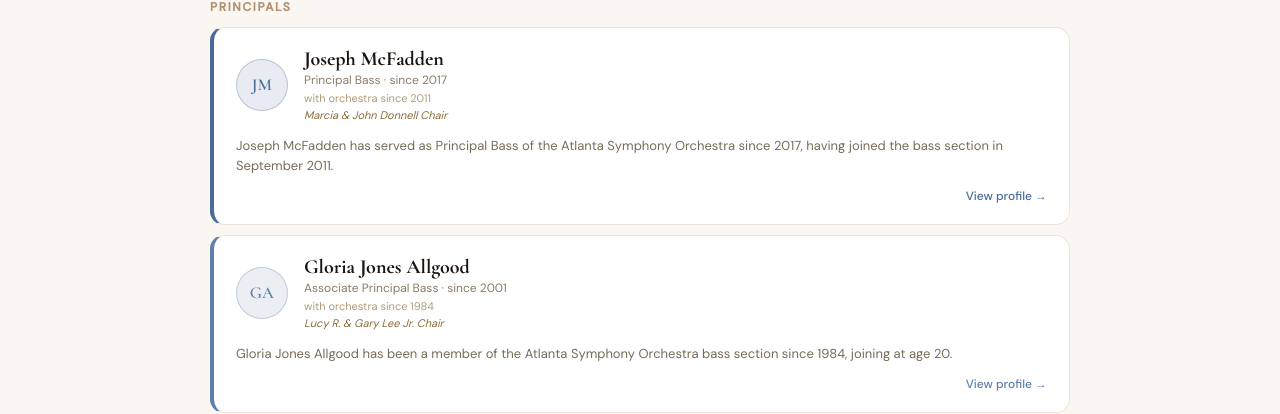
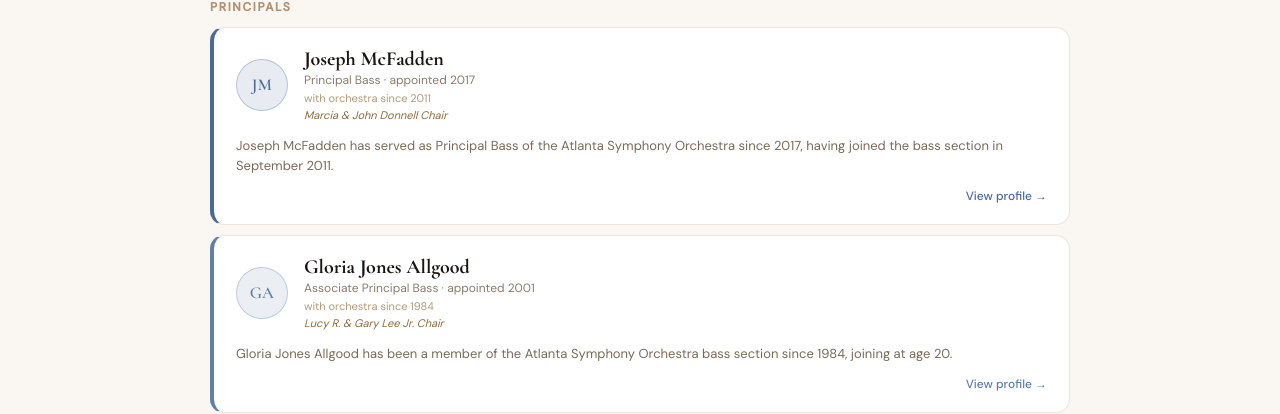
Before and after one commit to SeniorStoryteller/symphony-bass-catalog, a React (Vite) app: page / in a window 1280 px wide. Both pictures are taken after a click on the element 640 px from the left and 304 px from the top of the page. Shown: the part 301-715 px from the top of the page. Built offline with nearby package versions, Linux system fonts and the light colour scheme.

Commit message:
Use 'appointed' instead of 'since' for leadership role dates

```diff
--- a/src/App.jsx
+++ b/src/App.jsx
@@ -64,7 +64,7 @@
       <div style={{ marginBottom: 20 }}>
         <h2 style={{ fontFamily: SERIF, fontSize: isMobile ? 28 : 40, fontWeight: 700, color: S.textPrimary, lineHeight: 1.1, marginBottom: 6 }}>{player.name}</h2>
         <div style={{ fontSize: 13, color: S.textSecondary, marginBottom: (player.appointedSince || player.chair) ? 4 : 0 }}>
-          {player.role}{player.appointedSince ? ` · since ${player.appointedSince}` : player.since ? ` · since ${player.since}` : ""}
+          {player.role}{player.appointedSince ? ` · appointed ${player.appointedSince}` : LEADERSHIP_ROLES.includes(player.role) && player.since ? ` · appointed ${player.since}` : player.since ? ` · since ${player.since}` : ""}
         </div>
         {player.appointedSince && player.since && (
           <div style={{ fontSize: 12, color: S.textMuted, marginBottom: player.chair ? 4 : 0 }}>with orchestra since {player.since}</div>
@@ -104,7 +104,7 @@
         <div style={{ flex: 1, minWidth: 0 }}>
           <div style={{ fontFamily: SERIF, fontSize: isMobile ? 17 : 20, fontWeight: 700, color: S.textPrimary, marginBottom: 2, lineHeight: 1.1 }}>{player.name}</div>
           <div style={{ fontSize: 12, color: S.textSecondary, marginBottom: (player.appointedSince || player.chair) ? 3 : 0 }}>
-            {player.role}{player.appointedSince ? ` · since ${player.appointedSince}` : player.since ? ` · since ${player.since}` : ""}
+            {player.role}{player.appointedSince ? ` · appointed ${player.appointedSince}` : player.since ? ` · appointed ${player.since}` : ""}
           </div>
           {player.appointedSince && player.since && (
             <div style={{ fontSize: 11, color: S.textMuted, marginBottom: player.chair ? 3 : 0 }}>with orchestra since {player.since}</div>
```
